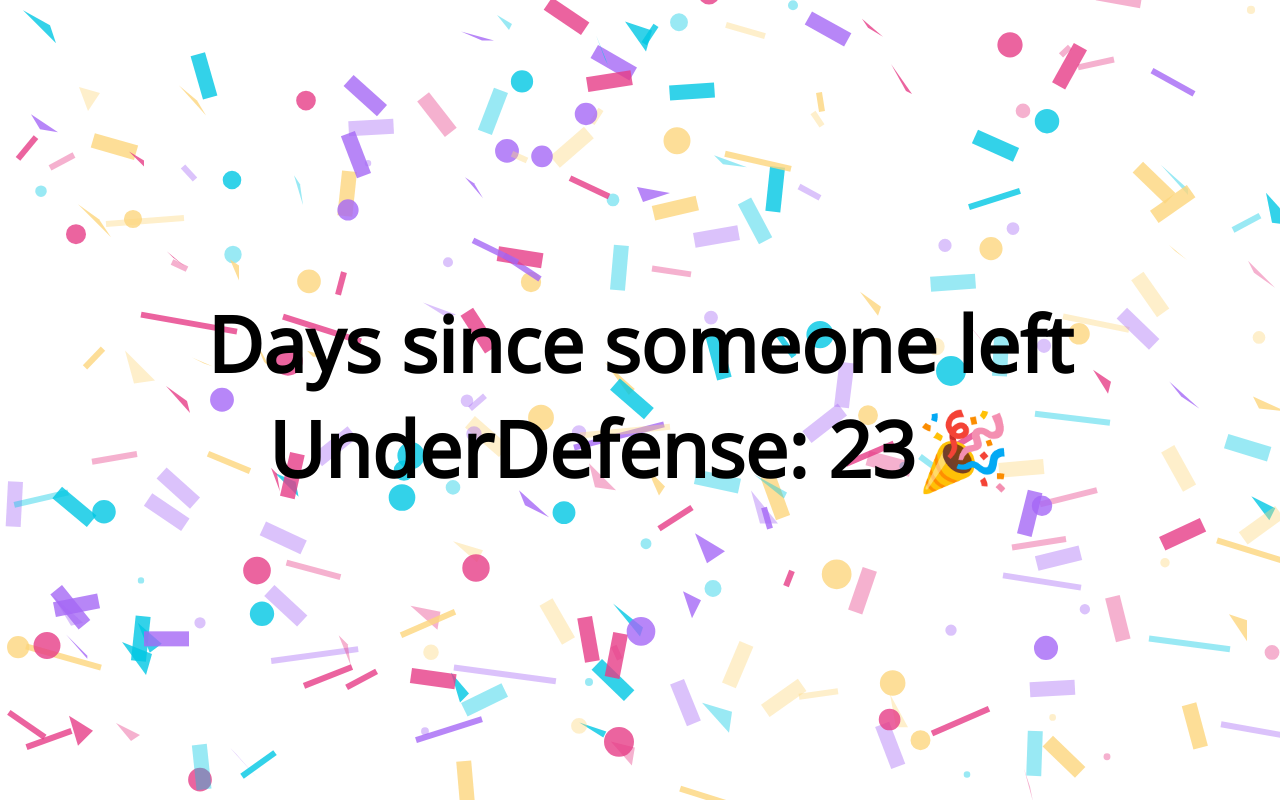
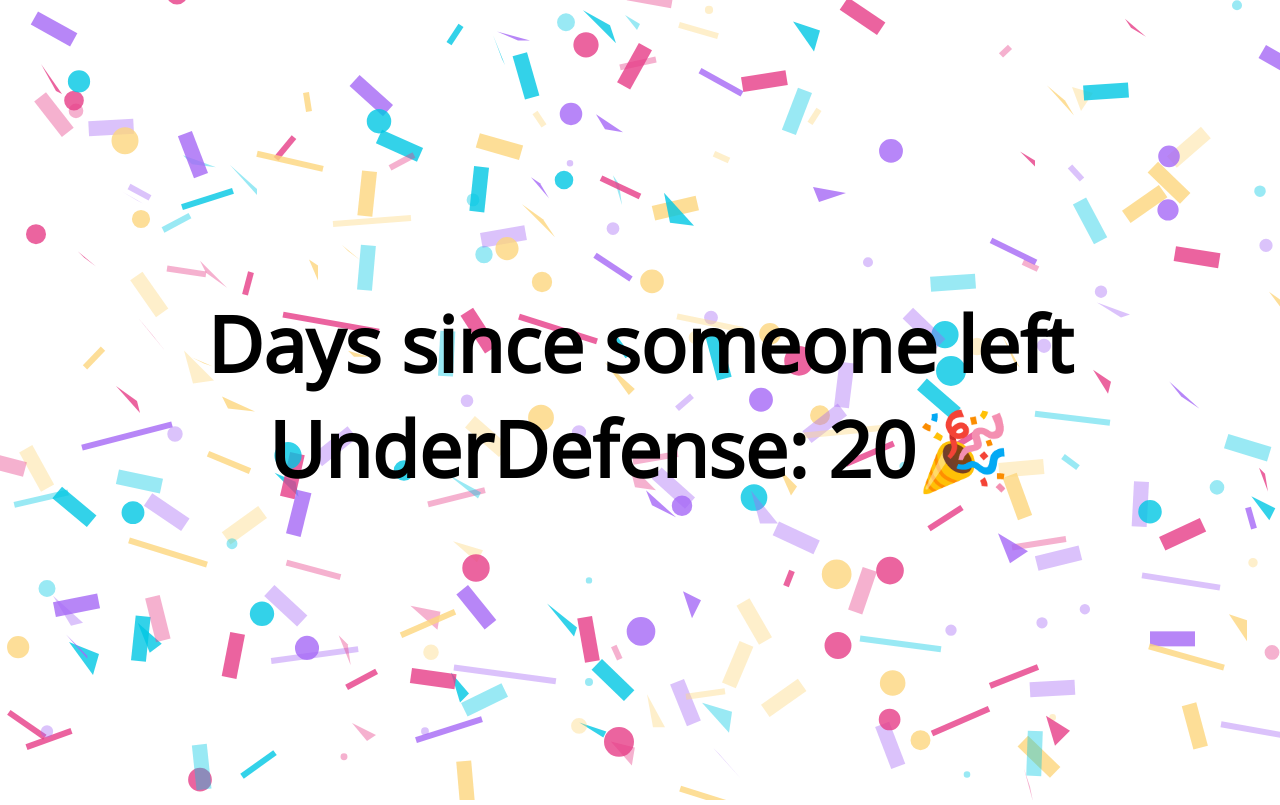
Before and after one commit to nazar-tymoshyk/nazar-tymoshyk.github.io, a plain HTML site: page index.html in a window 1280 px wide. Drawn offline with nearby package versions, Linux system fonts and the light colour scheme.

Commit message:
Update index.html

```diff
--- a/index.html
+++ b/index.html
@@ -36,7 +36,7 @@
 
     <script>
         // :)
-        var RIP = new Date('12/15/2020');
+        var RIP = new Date('12/18/2020');
     </script>
     <script src="assets/js/index.min.js"></script>
 </body>
```
